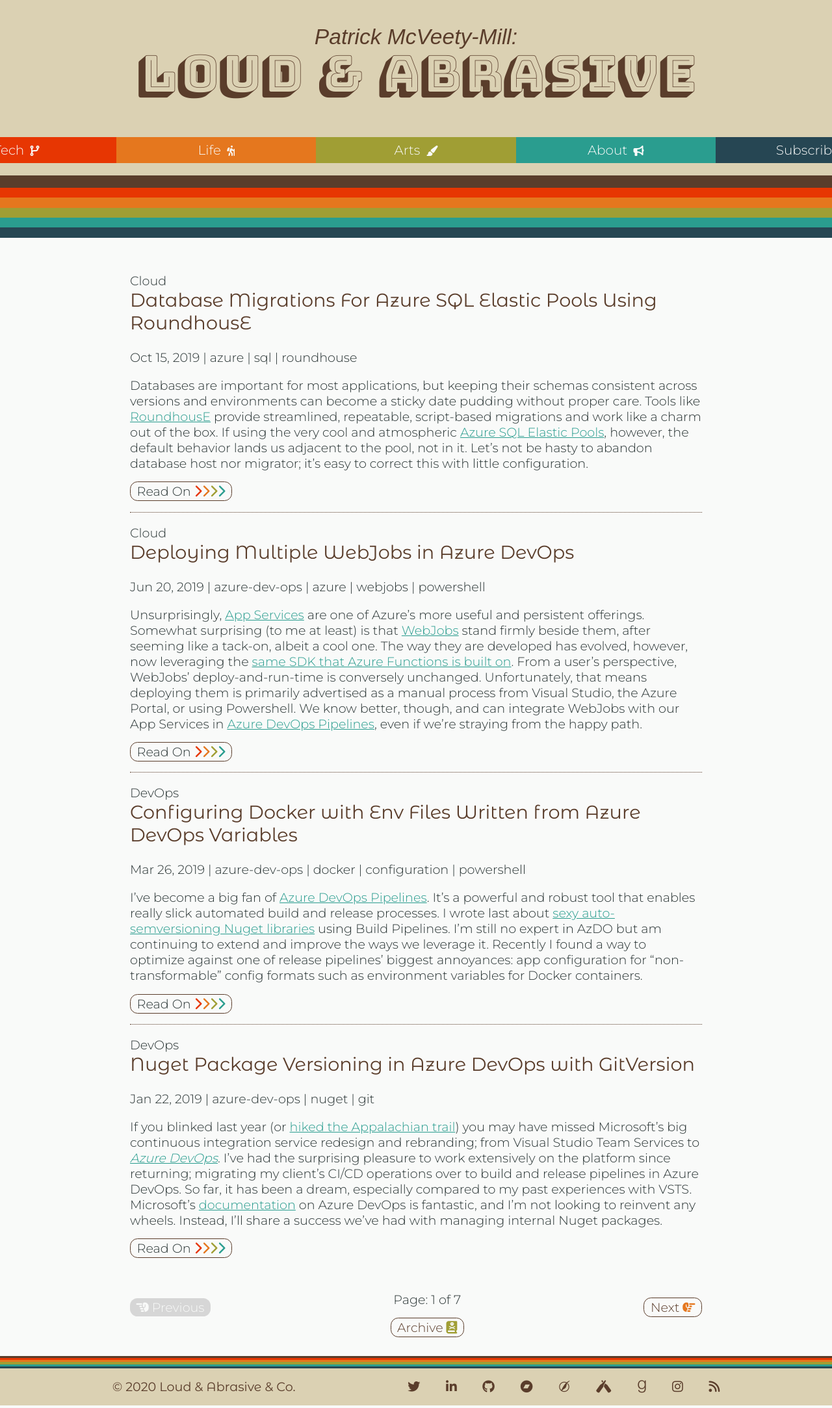
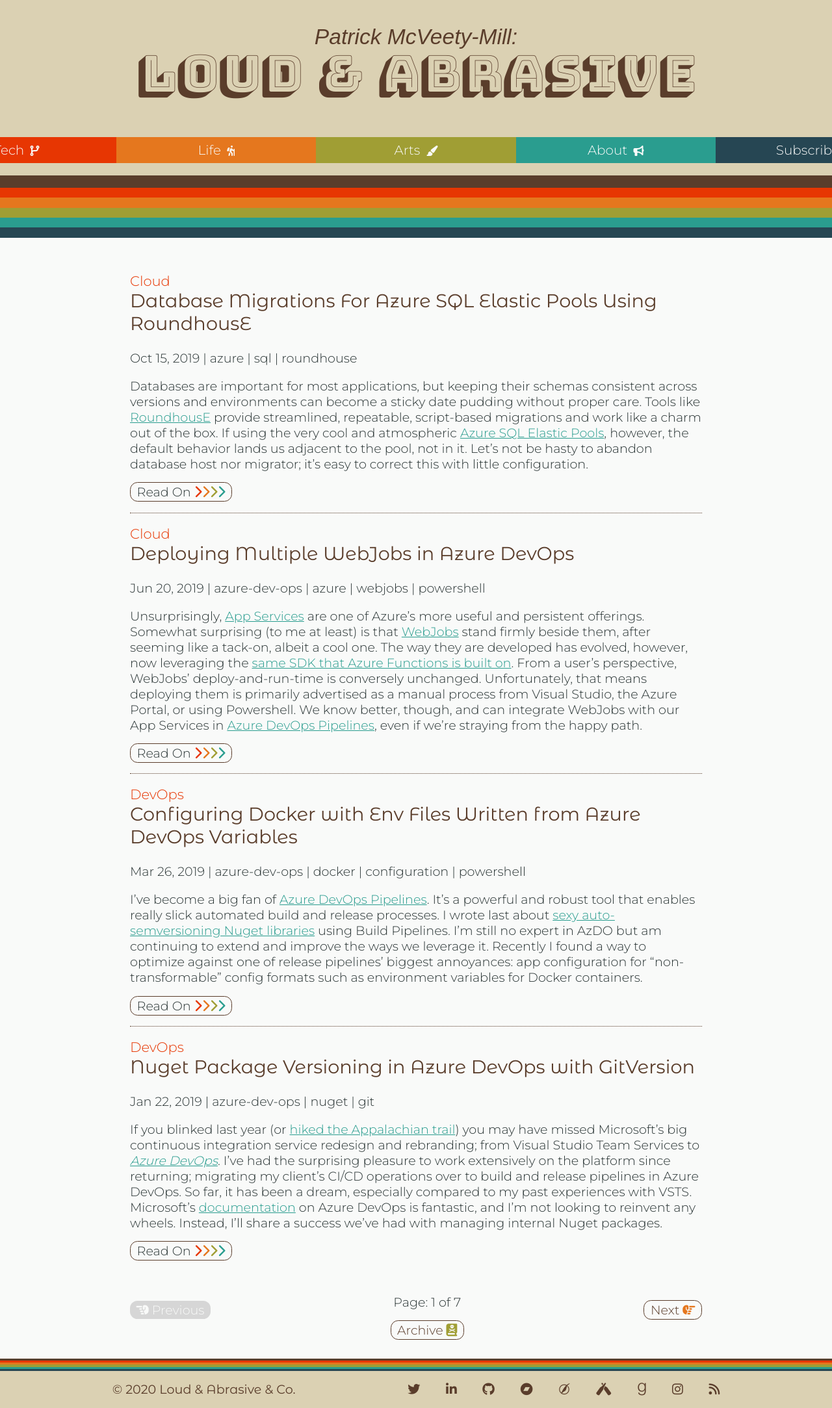
Before and after one commit to pmcvtm/pmcvtm.com, a Jekyll site: the page built from index.html, in a window 1280 px wide. Shown: the whole page at 65% size. Built offline with Jekyll 4.4.1, drawn with Linux system fonts in a browser that asks for light colours; nearby versions of some CDN libraries; some web fonts are replaced; the list of posts is cut into pages by our own code.

Commit message:
style categories in posts lists

```diff
--- a/_includes/pagination.html
+++ b/_includes/pagination.html
@@ -1,7 +1,7 @@
 <ul class="post-list">
     {% for post in paginator.posts %}
     <li class="post-list-entry">
-        <span>{{post.categories}}</span>
+        <span class="category {{post.color}} ">{{post.categories}}</span>
         <h2 class="post-title">
             <a class="post-link" href="{{ post.url | relative_url }}">{{ post.title | escape }}</a>
         </h2>
--- a/_sass/posts.scss
+++ b/_sass/posts.scss
@@ -80,6 +80,10 @@
         border-bottom: 1px dotted $brown;
         padding: 1em 0;
 
+        .category {
+            font-size: 1.1em;
+        }
+
         &:last-child {
             border-bottom: none;
             padding-bottom: 1em;
```
